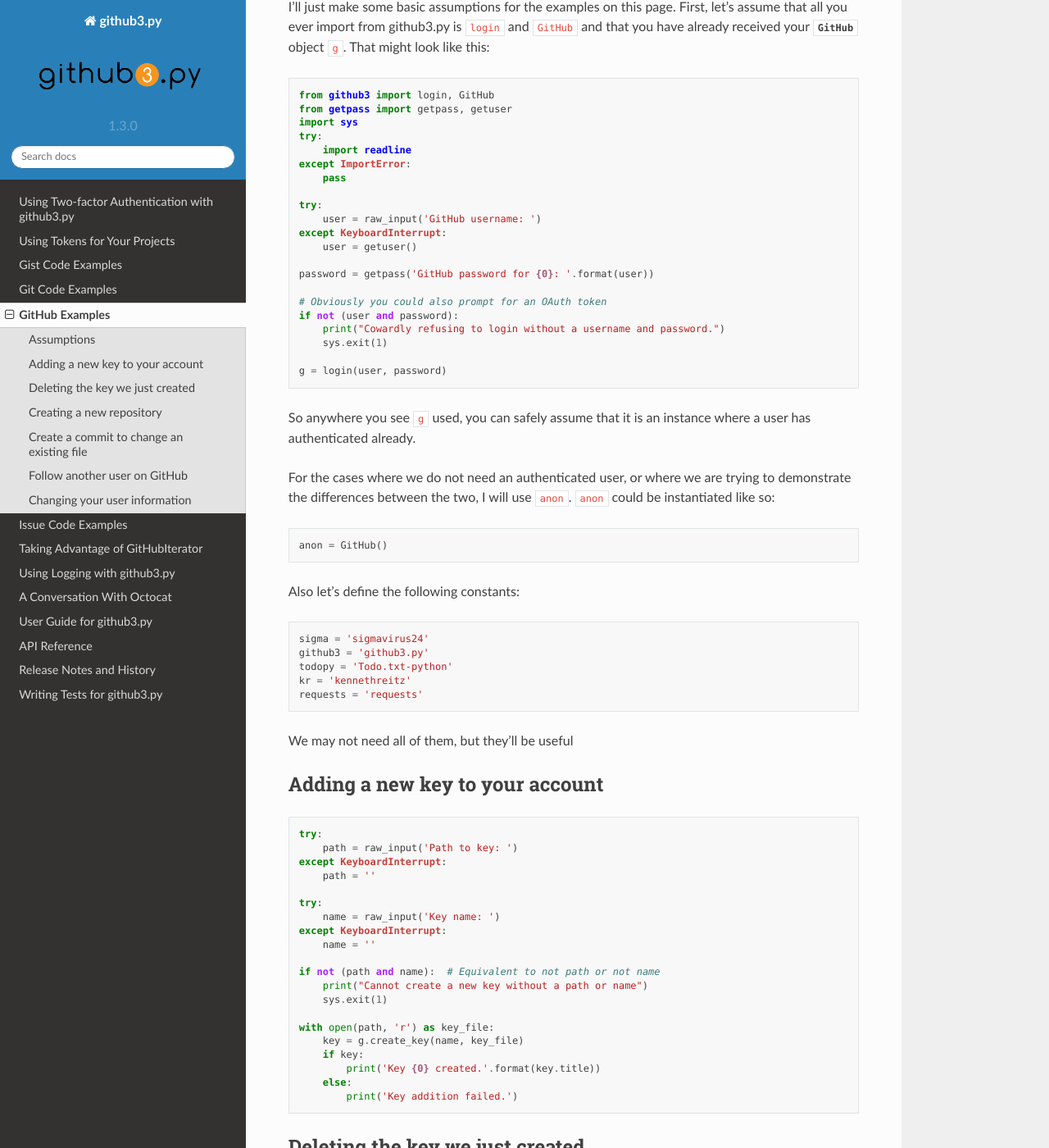
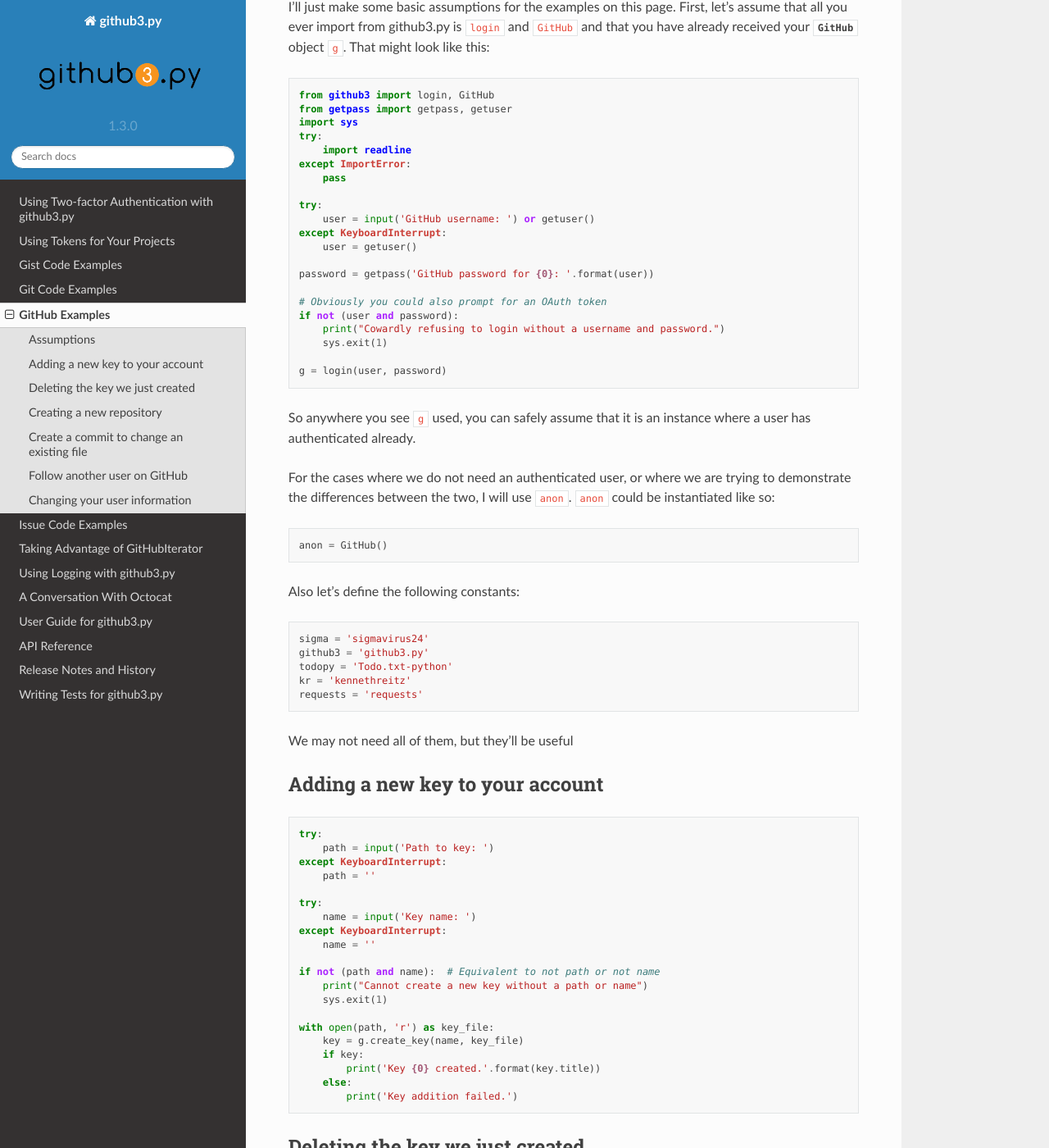
Before and after one commit to sigmavirus24/github3.py, a Sphinx documentation site: the page built from docs/source/examples/github.rst, in a window 1280 px wide and 1400 px high, scrolled down 268 px. Shown: the whole window at 82% size. Built offline with Sphinx 7.4.7 and the Read the Docs theme 2.0.0, drawn with Linux system fonts in a browser that asks for light colours.

Commit message:
raw_input() was removed from Python on 1/1/2020

```diff
--- a/docs/source/examples/github.rst
+++ b/docs/source/examples/github.rst
@@ -22,7 +22,7 @@ object ``g``. That might look like this::
         pass
 
     try:
-        user = raw_input('GitHub username: ')
+        user = input('GitHub username: ') or getuser()
     except KeyboardInterrupt:
         user = getuser()
 
@@ -60,12 +60,12 @@ Adding a new key to your account
 ::
 
     try:
-        path = raw_input('Path to key: ')
+        path = input('Path to key: ')
     except KeyboardInterrupt:
         path = ''
 
     try:
-        name = raw_input('Key name: ')
+        name = input('Key name: ')
     except KeyboardInterrupt:
         name = ''
 
@@ -110,7 +110,7 @@ Creating a new repository
 
     for key in keys:
         try:
-            repo[key] = raw_input(key + ': ')
+            repo[key] = input(key + ': ')
         except KeyboardInterrupt:
             pass
 
```
